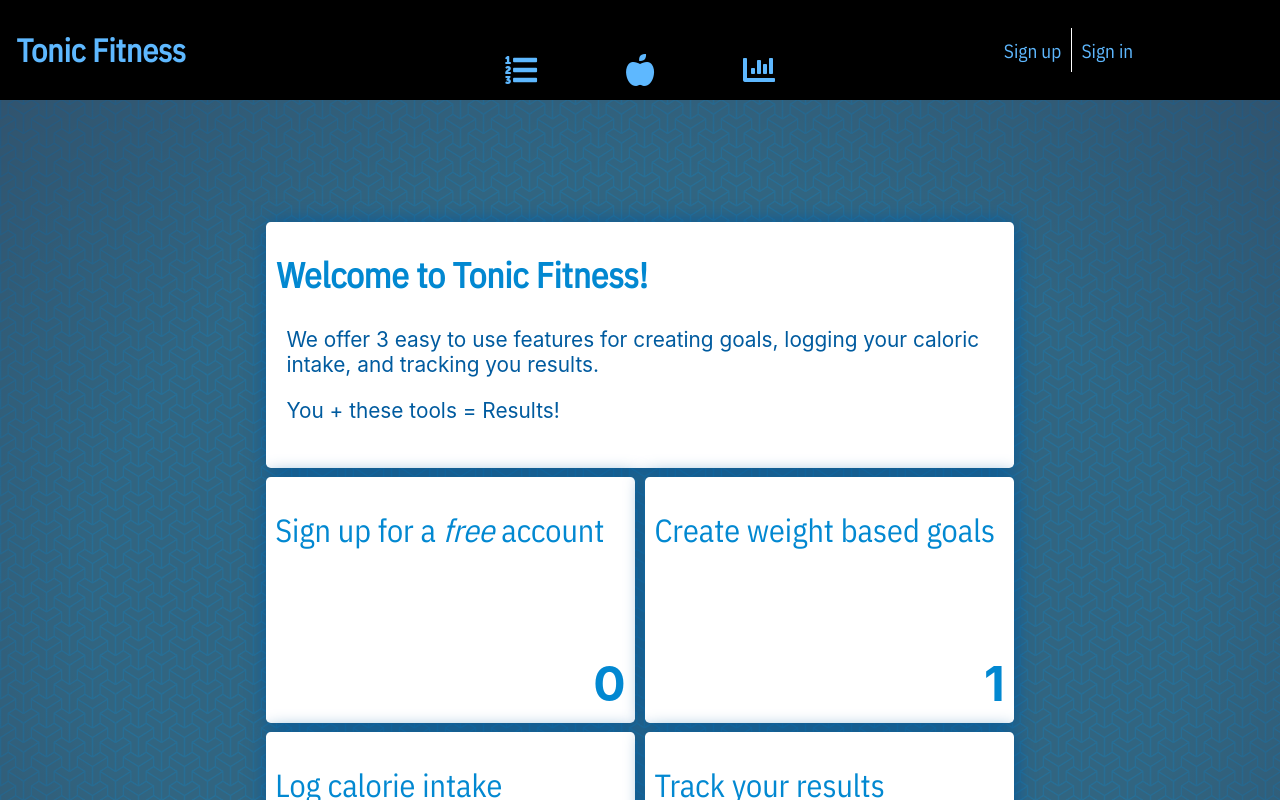
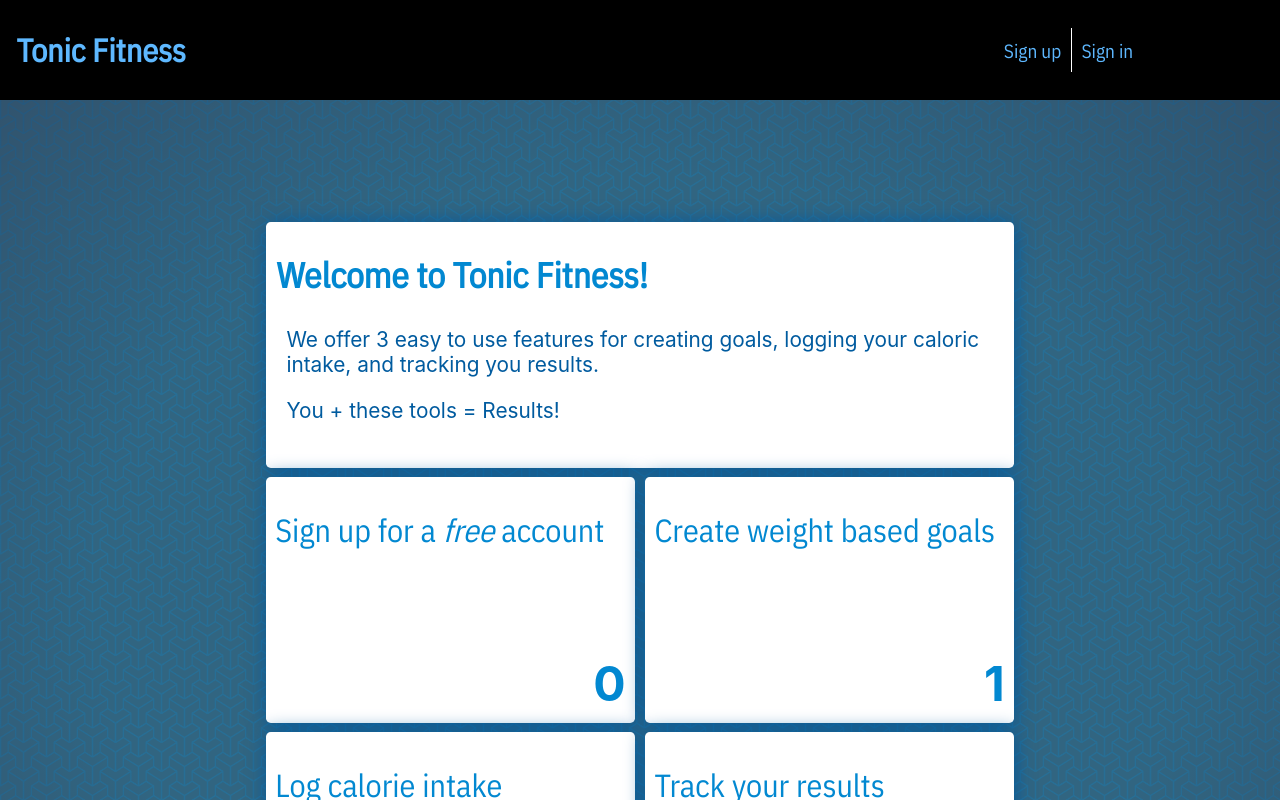
Before and after one commit to chingu-voyages/geckos-project-11, a React (Create React App) app in the folder tonic-fitness/: page / in a window 1280 px wide. Shown: the top 800 px of the page. Built offline with nearby package versions, Linux system fonts and the light colour scheme.

Commit message:
Add ternary to show/hide icon links in Nav

```diff
--- a/tonic-fitness/src/components/Nav.js
+++ b/tonic-fitness/src/components/Nav.js
@@ -2,6 +2,7 @@ import React from 'react';
 import { Link } from 'react-router-dom';
 
 const Nav = (props) => {
+
   return (
     <nav id="nav-container">
       <header id="header">
@@ -9,7 +10,10 @@ const Nav = (props) => {
               className="top-left-title">
           <h1 className="title">Tonic Fitness</h1>
         </Link>
-        <section className="icons">
+        {/* First Ternary to display Login options if no user logged in or Welcome {name} if user is signed in */
+          (!props.currentUser) ?
+          (<section className="icons hide"></section>) :
+          (<section className="icons">
             <Link to="/goals">
               <i className="fas fa-list-ol link-icons"></i>
             </Link>
@@ -19,8 +23,10 @@ const Nav = (props) => {
             <Link to="/results">
               <i className="fas fa-chart-bar link-icons"></i>
             </Link>
-        </section>
-        {/* Ternary to display Login options if no user logged in or Welcome {name} if user is signed in */
+          </section>)
+        /* End of First Ternary */}
+
+        {/* Second Ternary to display Login options if no user logged in or Welcome {name} if user is signed in */
           (!props.currentUser) ?
           (<div id="top-right-of-nav-login" className="login">
             <Link to="/login/signup"
@@ -34,7 +40,7 @@ const Nav = (props) => {
             <button className="logout"
                   onClick={props.handleLogoutUser}>Logout</button>
           </div>)
-            }
+            /* End of Second Ternary */}
       </header>
     </nav>
   );
```
Lines whose indentation alone changed are shown as unchanged.
